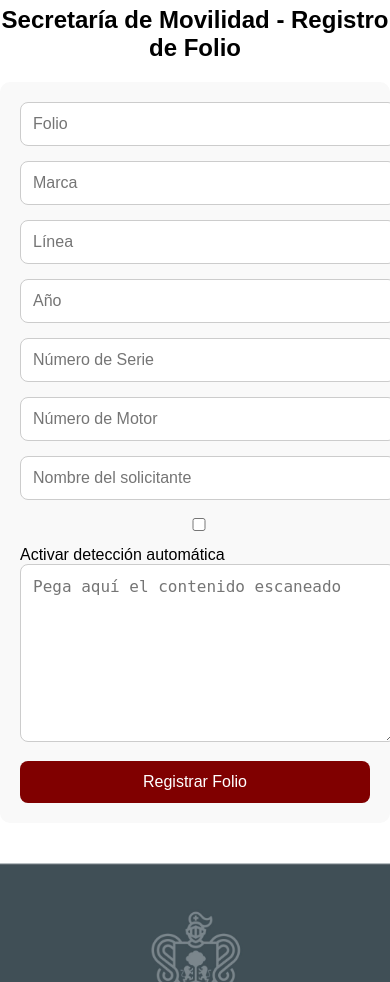
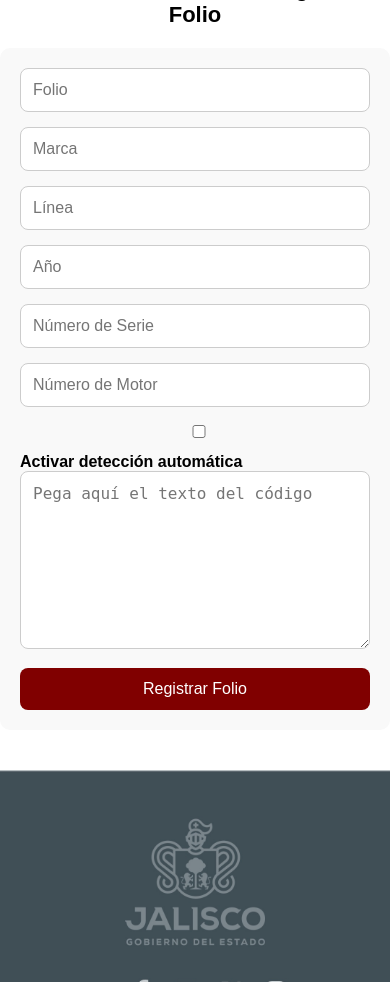
Before and after one commit to Gsr1989/Jalisco, a Flask app: template templates/registro_folio.html in a window 390 px wide. Shown: the part 124-1106 px from the top of the page. Run offline with Flask 3, Linux system fonts and the light colour scheme; the template is opened without the code that fills it, so the values that code supplies are empty.

Commit message:
Update registro_folio.html

```diff
--- a/templates/registro_folio.html
+++ b/templates/registro_folio.html
@@ -1,9 +1,9 @@
 <!DOCTYPE html>
 <html lang="es">
 <head>
-    <meta charset="UTF-8">
+    <meta charset="UTF-8" />
     <title>Registro de Folio</title>
-    <meta name="viewport" content="width=device-width, initial-scale=1">
+    <meta name="viewport" content="width=device-width, initial-scale=1" />
     <style>
         body {
             font-family: Arial, sans-serif;
@@ -41,6 +41,7 @@
             border-radius: 8px;
             border: 1px solid #ccc;
             font-size: 16px;
+            box-sizing: border-box;
         }
         .btn {
             background-color: #800000;
@@ -67,6 +68,18 @@
         footer img {
             width: 100%;
             display: block;
+        }
+        @media (max-width: 600px) {
+            header img {
+                height: 60px;
+            }
+            .titulo {
+                font-size: 22px;
+                margin-top: 20px;
+            }
+        }
+        label {
+            font-weight: bold;
         }
     </style>
 </head>
@@ -98,13 +111,11 @@
     <input type="number" name="anio" placeholder="Año" required>
     <input type="text" name="serie" placeholder="Número de Serie" required>
     <input type="text" name="motor" placeholder="Número de Motor" required>
-    <input type="text" name="nombre_solicitante" placeholder="Nombre del solicitante" required>
 
     <label>
-        <input type="checkbox" id="activar_deteccion">
-        Activar detección automática
+        <input type="checkbox" id="activar_deteccion"> Activar detección automática
     </label>
-    <textarea id="escaneado" rows="8" placeholder="Pega aquí el contenido escaneado"></textarea>
+    <textarea id="escaneado" rows="8" placeholder="Pega aquí el texto del código"></textarea>
 
     <button type="submit" class="btn">Registrar Folio</button>
 </form>
@@ -142,7 +153,7 @@ function parsearYAutollenar() {
     if (datos['SERIE']) document.querySelector('input[name="serie"]').value = datos['SERIE'];
     if (datos['MOTOR']) document.querySelector('input[name="motor"]').value = datos['MOTOR'];
 
-    // NO se llena el campo NOMBRE
+    // NOMBRE ya no se llena nunca
 }
 
 document.getElementById('escaneado').addEventListener('input', parsearYAutollenar);
```
